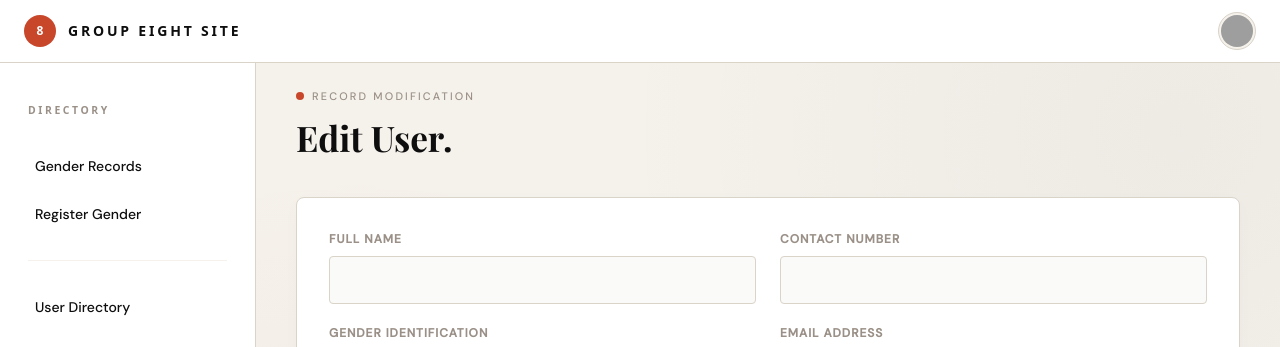
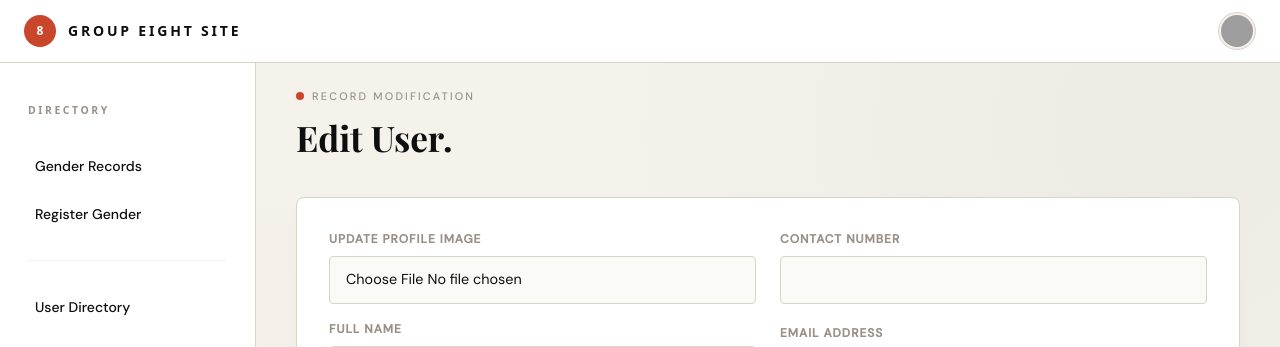
Before and after one commit to jankevininocenciopp5-a11y/groupeightsite, a Django app: template crud/templates/user/EditUser.html in a window 1280 px wide. Shown: the top 347 px of the page. Run offline with Django 4.2, Linux system fonts and the light colour scheme; the template is opened without the code that fills it, so the values that code supplies are empty; style sheets or scripts are compiled from the project's sources; some libraries are stand-ins or nearby versions; grey boxes are pictures that could not be loaded.

Commit message:
added image

```diff
--- a/crud/models.py
+++ b/crud/models.py
@@ -19,6 +19,7 @@ class Users(models.Model):
     full_name = models.CharField(max_length=55, blank=False)
     gender = models.ForeignKey(Genders, on_delete=models.CASCADE)
     birth_date = models.DateField(blank=False)
+    image = models.ImageField(upload_to='profile_images/', blank=True, null=True)
     address = models.CharField(max_length=255, blank=False)
     contact_number = models.CharField(max_length=55, blank=False)
     email = models.EmailField(max_length=55, blank=True)
--- a/crud/templates/user/EditUser.html
+++ b/crud/templates/user/EditUser.html
@@ -150,13 +150,24 @@
 
     <!-- Form Card -->
     <div class="form-card">
-      <form action="/user/edit/{{ user.user_id }}" method="post">
+      <form action="/user/edit/{{ user.user_id }}" method="post" enctype="multipart/form-data">
         {% csrf_token %}
 
         <div class="grid grid-cols-1 md:grid-cols-2 gap-6">
 
           <!-- Column 1 -->
           <div class="space-y-5">
+            <div class="flex items-center gap-4 mb-4">
+              {% if user.image %}
+                 <img src="{{ user.image.url }}" alt="Profile" style="width: 60px; height: 60px;
+          border-radius: 50%; object-fit: cover; border: 2px solid var(--border);">
+              {% endif %}
+                <div class="flex-1">
+                  <label for="image" class="form-label">Update Profile Image</label>
+                  <input type="file" class="form-input" name="image" id="image" accept="image/*" />
+                </div>
+            </div>
+
             <div>
               <label for="full_name" class="form-label">Full Name</label>
               <input type="text" class="form-input" name="full_name" id="full_name" value="{{ user.full_name }}" required />
--- a/crud/urls.py
+++ b/crud/urls.py
@@ -1,4 +1,7 @@
 from django.urls import path
+from django.conf import settings
+from django.conf.urls.static import static
+from django.contrib import admin
 from . import views
 
 urlpatterns = [
@@ -14,4 +17,8 @@ urlpatterns = [
     path('login/', views.login_view),
     path('logout/', views.logout_view),
     path('user/passwordchange/<int:userId>', views.password_change),
+    path('admin/', admin.site.urls),
 ]
+
+if settings.DEBUG:
+    urlpatterns += static(settings.MEDIA_URL, document_root=settings.MEDIA_ROOT)
--- a/crud/views.py
+++ b/crud/views.py
@@ -173,6 +173,7 @@ def add_user(request):
             username = request.POST.get('username')
             password = request.POST.get('password')
             confirmPassword = request.POST.get('confirm_password')
+            image = request.FILES.get('image')
 
 
             if password != confirmPassword:
@@ -212,6 +213,7 @@ def add_user(request):
                 full_name=fullname,
                 gender=Genders.objects.get(pk=gender),
                 birth_date=birthDate,
+                image=image,
                 address=address,
                 contact_number=contactNumber,
                 email=email,
@@ -245,6 +247,7 @@ def edit_user(request, userId):
             contactNumber = request.POST.get('contact_number')
             email = request.POST.get('email')
             username = request.POST.get('username')
+            image = request.FILES.get('image')
 
             if not gender:
                 messages.error(request, 'Please select a gender')
@@ -267,6 +270,8 @@ def edit_user(request, userId):
             userObj.contact_number = contactNumber
             userObj.email = email
             userObj.username = username
+            if image:
+                userObj.image = image
             userObj.save()
 
             messages.success(request, 'User updated successfully!')
--- a/groupeightsite/settings.py
+++ b/groupeightsite/settings.py
@@ -124,6 +124,8 @@ USE_TZ = True
 # https://docs.djangoproject.com/en/4.2/howto/static-files/
 
 STATIC_URL = 'static/'
+MEDIA_URL = 'media/'
+MEDIA_ROOT = BASE_DIR / 'media'
 
 # Default primary key field type
 # https://docs.djangoproject.com/en/4.2/ref/settings/#default-auto-field
```
Also changed, not shown: crud/templates/user/AddUser.html (+6 -1 lines), crud/templates/user/DeleteUser.html (+8 -1 lines), crud/templates/user/UserList.html (+10 -0 lines), crud/migrations/0002_users_image.py (added), media/profile_images/chessboard.jpg (added).
